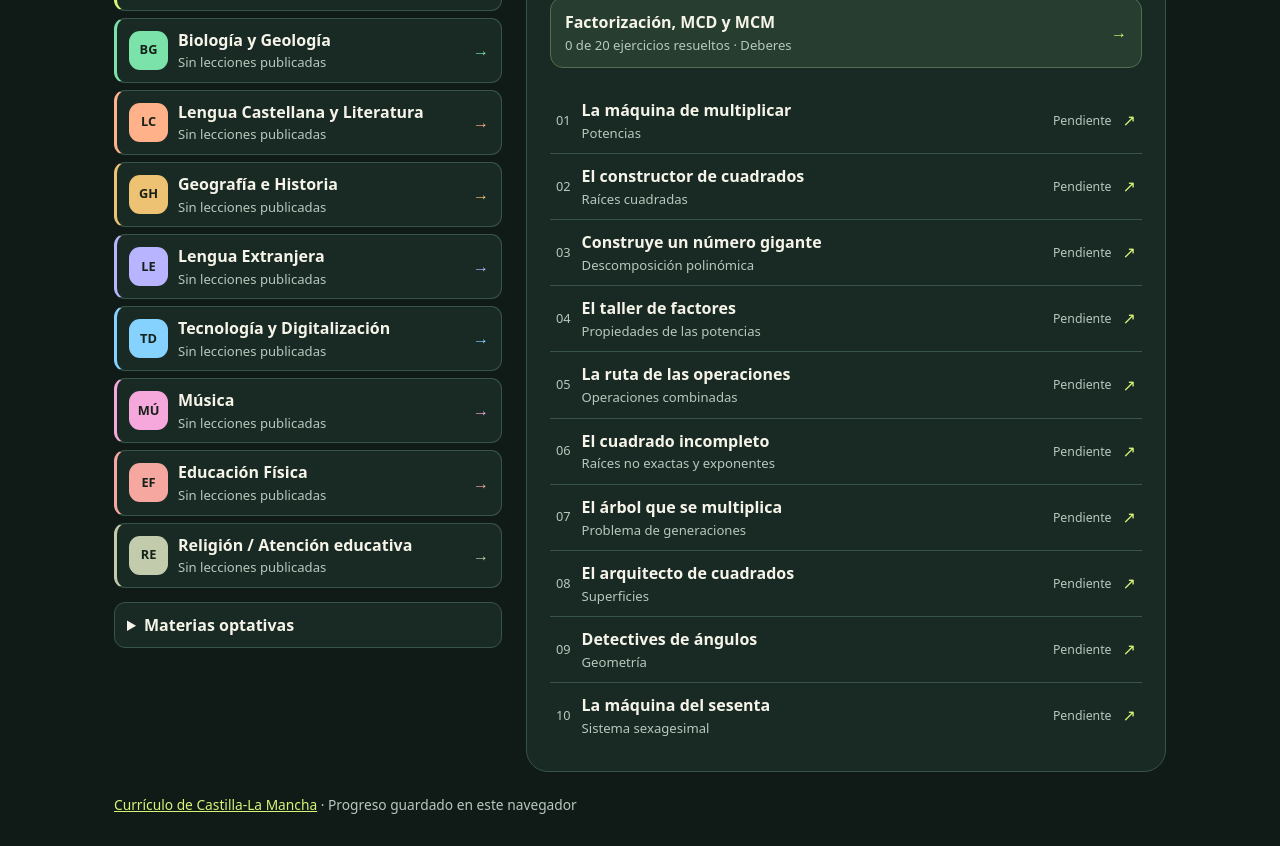
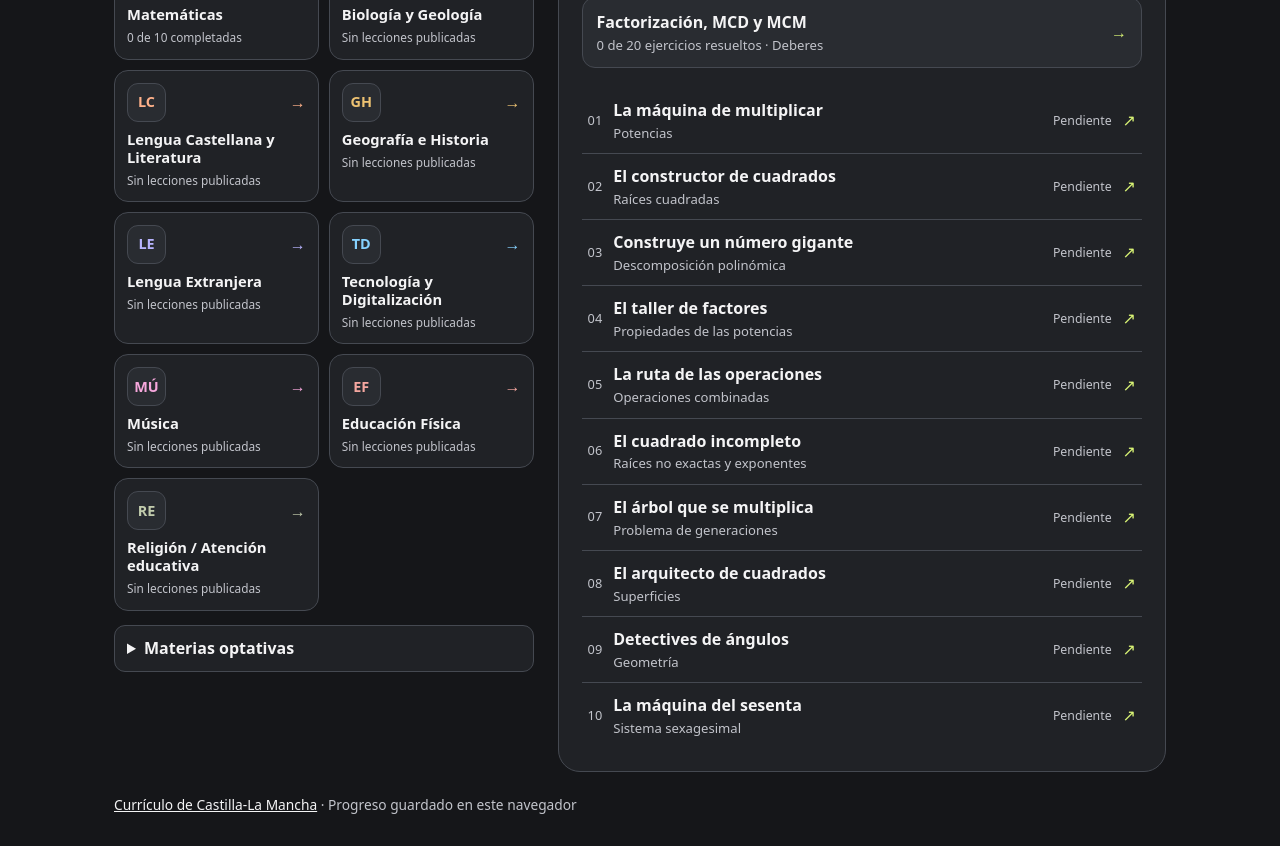
Before and after one commit to Onnevan/HomeSchool, a plain HTML site: page index.html in a window 1280 px wide. Shown: the part 393-1239 px from the top of the page. Drawn offline with Linux system fonts and the light colour scheme.

Commit message:
Aplica fondos neutros y acentos coherentes a las materias

```diff
--- a/index.html
+++ b/index.html
@@ -3,11 +3,12 @@
 <head>
 <meta charset="utf-8">
 <meta name="viewport" content="width=device-width,initial-scale=1">
-<meta name="theme-color" content="#101e1a">
+<meta name="theme-color" content="#151619">
 <meta name="description" content="Materias y lecciones de 1.º de ESO en HomeSchool.">
 <title>HomeSchool · 1.º de ESO</title>
+<link rel="stylesheet" href="tema.css">
 <style>
-:root{color-scheme:dark;--base:#101b18;--panel:#192a24;--soft:#21362d;--line:#385347;--text:#f6f4e9;--muted:#b7c8bd;--accent:#d9f476}
+:root{--base:var(--surface-page);--panel:var(--surface-panel);--soft:var(--surface-raised);--line:var(--surface-border);--text:var(--text-main);--muted:var(--text-muted);--accent:var(--text-main)}
 *{box-sizing:border-box}
 body{margin:0;background:var(--base);color:var(--text);font:1rem/1.55 system-ui,sans-serif}
 a{color:inherit}
@@ -23,14 +24,14 @@ h2{font-size:clamp(1.4rem,3vw,2rem);letter-spacing:-.035em;line-height:1.16}
 h3{font-size:1.1rem}
 .hero{padding-block:clamp(28px,6vw,60px) 26px}
 .hero p{color:var(--muted);font-size:clamp(1rem,2.5vw,1.2rem)}
-.dashboard{display:grid;grid-template-columns:1.8fr 1fr;gap:20px;align-items:start}
-.math{background:var(--panel);border:1px solid var(--line);border-radius:22px;padding:clamp(14px,3vw,23px)}
+.dashboard{display:grid;grid-template-columns:minmax(0,1fr) minmax(0,1.45fr);gap:24px;align-items:start}
+.math{--accent:var(--math-accent);background:var(--panel);border:1px solid var(--line);border-radius:22px;padding:clamp(14px,3vw,23px)}
 .math-head{display:flex;justify-content:space-between;align-items:center;gap:12px;flex-wrap:wrap}
 .subject-icon{flex:none;width:39px;height:39px;display:grid;place-items:center;border-radius:11px;background:var(--soft);color:var(--accent);font-size:.8rem;font-weight:800}
-.resume{background:var(--accent);color:#18210e;border-radius:10px;padding:8px 13px;font-weight:800;text-decoration:none}
-.resume:hover{background:#ebffaa}
-.homework{margin-block:18px 20px;background:#273d30;border:1px solid #507051;border-radius:13px;padding:12px 14px;display:flex;justify-content:space-between;align-items:center;gap:12px;text-decoration:none}
-.homework:hover,.lessons a:hover{background:#304a3a}
+.resume{background:var(--soft);color:var(--accent);border:1px solid var(--line);border-radius:10px;padding:8px 13px;font-weight:800;text-decoration:none}
+.resume:hover{background:var(--surface-hover);border-color:var(--accent)}
+.homework{margin-block:18px 20px;background:var(--soft);border:1px solid var(--line);border-radius:13px;padding:12px 14px;display:flex;justify-content:space-between;align-items:center;gap:12px;text-decoration:none}
+.homework:hover,.lessons a:hover{background:var(--surface-hover)}
 ul,ol{list-style:none;margin:0;padding:0}
 .lessons{margin-top:5px}
 .lessons li+li{border-top:1px solid var(--line)}
@@ -39,20 +40,21 @@ ul,ol{list-style:none;margin:0;padding:0}
 small{display:block;font-size:.82rem}
 .arrow{margin-left:auto;color:var(--accent)}
 .subjects h2{margin:0 0 11px}
-.subjects ul{display:grid;gap:7px}
+.subjects ul{display:grid;grid-template-columns:repeat(2,minmax(0,1fr));gap:10px}
 .subjects details{margin-top:14px;border:1px solid var(--line);border-radius:11px;background:var(--panel);padding:10px 12px}
 summary{cursor:pointer;font-weight:750}
 footer{padding-block:22px 30px;color:var(--muted);font-size:.86rem}
 footer a{color:var(--accent)}
-@media(max-width:740px){.dashboard{grid-template-columns:1fr}.subjects ul{grid-template-columns:repeat(2,minmax(0,1fr))}.subjects details ul{grid-template-columns:1fr}}
-@media(max-width:450px){.subjects ul{grid-template-columns:1fr}.homework strong{font-size:.95rem}}
-
-.dashboard{grid-template-columns:minmax(0,1fr) minmax(0,1.65fr);gap:24px}
 .subjects li{display:block;padding:0;border:0;background:transparent}
-.subject-card{display:grid;grid-template-columns:39px minmax(0,1fr) auto;gap:10px;align-items:center;padding:9px 12px;background:var(--panel);border:1px solid var(--line);border-inline-start:3px solid var(--subject);border-radius:11px;text-decoration:none}
-.subject-card:hover{background:var(--soft);border-color:var(--subject)}
-.subject-card .subject-icon{background:var(--subject);color:#142219}
-.subject-card .arrow{color:var(--subject)}
+.subject-card{height:100%;min-height:114px;display:grid;grid-template-columns:1fr auto;grid-template-rows:auto 1fr;align-items:start;gap:9px 8px;padding:12px;background:var(--panel);border:1px solid var(--line);border-radius:14px;text-decoration:none;transition:background .18s,border-color .18s}
+.subject-card:hover,.subject-card:focus-visible{background:var(--soft);border-color:var(--subject)}
+.subject-card>span:nth-child(2){grid-row:2;grid-column:1/-1}
+.subject-card strong{display:block;font-size:.92rem;line-height:1.22;overflow-wrap:anywhere}
+.subject-card small{margin-top:4px;font-size:.74rem}
+.subject-card .subject-icon{background:var(--soft);color:var(--subject);border:1px solid var(--line);font-size:.9rem}
+.subject-card .arrow{grid-row:1;grid-column:2;align-self:center;color:var(--subject)}
+.subject-card:focus-visible{outline-color:var(--subject)}
+@media(prefers-reduced-motion:reduce){.subject-card{transition:none}}
 .subjects details ul{list-style:none;padding:10px 0 0}
 .subjects details li{display:block;padding:0}
 .subjects details .option-note{margin-top:8px}
@@ -63,11 +65,11 @@ footer a{color:var(--accent)}
 .lesson-status[data-complete=true]{color:var(--accent);font-weight:700}
 .lesson-status+.arrow{margin-left:0}
 .subject-view{--subject:var(--accent);padding-block:35px}
-.subject-view h1{font-size:clamp(2rem,7vw,4rem);margin-top:18px}
+.subject-view h1{color:var(--subject);font-size:clamp(2rem,7vw,4rem);margin-top:18px}
 .subject-view section{border-inline-start:4px solid var(--subject);padding:18px;background:var(--panel);border-radius:10px}
 .subject-view p{margin-top:6px;color:var(--muted)}
 @media(max-width:740px){.dashboard{grid-template-columns:1fr}.subjects ul{grid-template-columns:repeat(2,minmax(0,1fr))}.subjects details ul{grid-template-columns:repeat(2,minmax(0,1fr))}}
-@media(max-width:480px){.subjects ul,.subjects details ul{grid-template-columns:1fr}.lesson-status{font-size:.72rem}.lessons a{gap:7px}}
+@media(max-width:480px){.subject-card{min-height:106px;padding:10px}.lesson-status{font-size:.72rem}.lessons a{gap:7px}}
 </style>
 </head>
 <body>
@@ -78,7 +80,7 @@ footer a{color:var(--accent)}
   <div class="dashboard">
     <nav class="subjects" aria-labelledby="subjects-title">
       <h2 id="subjects-title">Materias</h2>
-      <ul><li><a class="subject-card" data-subject="matematicas" style="--subject:#d8f375" href="matematicas.html"><span class="subject-icon" aria-hidden="true">∑</span><span><strong>Matemáticas</strong><small id="math-card-progress">10 lecciones</small></span><span class="arrow" aria-hidden="true">→</span></a></li>
+      <ul><li><a class="subject-card" data-subject="matematicas" style="--subject:var(--math-accent)" href="matematicas.html"><span class="subject-icon" aria-hidden="true">∑</span><span><strong>Matemáticas</strong><small id="math-card-progress">10 lecciones</small></span><span class="arrow" aria-hidden="true">→</span></a></li>
 <li><a class="subject-card" data-subject="biologia" style="--subject:#7be2aa" href="?materia=biologia"><span class="subject-icon" aria-hidden="true">BG</span><span><strong>Biología y Geología</strong><small>Sin lecciones publicadas</small></span><span class="arrow" aria-hidden="true">→</span></a></li>
 <li><a class="subject-card" data-subject="lengua" style="--subject:#ffb18a" href="?materia=lengua"><span class="subject-icon" aria-hidden="true">LC</span><span><strong>Lengua Castellana y Literatura</strong><small>Sin lecciones publicadas</small></span><span class="arrow" aria-hidden="true">→</span></a></li>
 <li><a class="subject-card" data-subject="geografia" style="--subject:#edc272" href="?materia=geografia"><span class="subject-icon" aria-hidden="true">GH</span><span><strong>Geografía e Historia</strong><small>Sin lecciones publicadas</small></span><span class="arrow" aria-hidden="true">→</span></a></li>
--- /dev/null
+++ b/tema.css
@@ -0,0 +1,11 @@
+:root {
+  color-scheme: dark;
+  --surface-page: #151619;
+  --surface-panel: #202226;
+  --surface-raised: #292c31;
+  --surface-hover: #34373e;
+  --surface-border: #454951;
+  --text-main: #f4f4f5;
+  --text-muted: #c2c4cb;
+  --math-accent: #d8f375;
+}
```
Also changed, not shown: deberes.html (+12 -1 lines), matematicas.html (+14 -2 lines).
